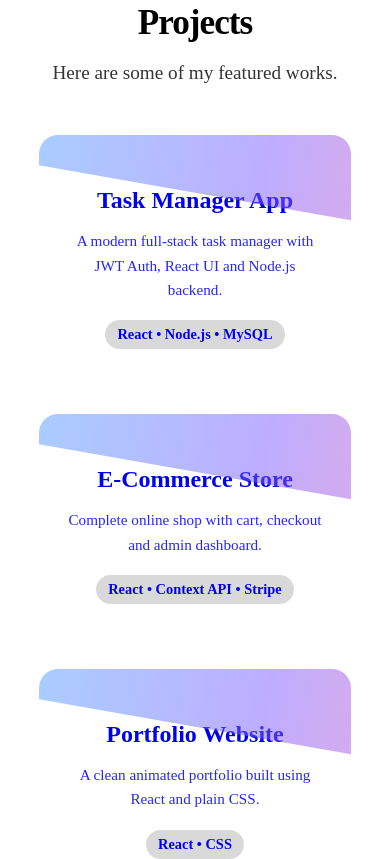
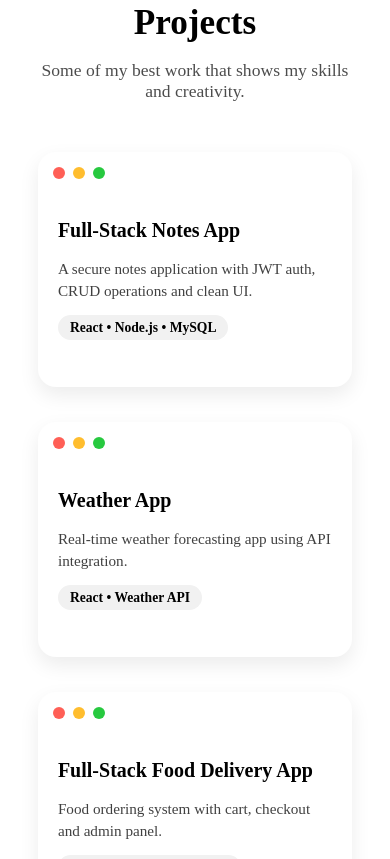
Before and after one commit to GTK-kala/Personal-Portfolio-App, a React (Vite) app in the folder Personal-Portfolio-App/: page / in a window 390 px wide. Shown: the part 5920-6779 px from the top of the page. Built offline with nearby package versions, Linux system fonts and the light colour scheme.

Commit message:
Adjusting the Project section and fixing the UI

```diff
--- a/Personal-Portfolio-App/src/assets/Data/Data.js
+++ b/Personal-Portfolio-App/src/assets/Data/Data.js
@@ -6,3 +6,76 @@ export const Data = {
     profileImage: Profile,
     resumeLink: "/resume.pdf",
 }
+
+export const skill = [
+    "HTML",
+    "CSS",
+    "JavaScript",
+    "React",
+    "Node.js",
+    "Tailwind",
+    "MySQL",
+    "Postman",
+    "Git",
+    "GitHub",
+    "VSCode",
+    "Next.js",
+  ];
+
+
+export const skills = [
+    { name: "HTML", icon: "🌐" },
+    { name: "CSS", icon: "🎨" },
+    { name: "JavaScript", icon: "⚡" },
+    { name: "React", icon: "⚛️" },
+    { name: "Node.js", icon: "🟢" },
+    { name: "MySQL", icon: "🗄️" },
+    { name: "Tailwind", icon: "🌪️" },
+    { name: "Next.js", icon: "⬛" },
+    { name: "Git", icon: "🔧" },
+    { name: "GitHub", icon: "🐙" },
+    { name: "MySQL", icon: "🗄️" },
+    { name: "Postman", icon: "📬" },
+    { name: "JavaScript", icon: "⚡" },
+    { name: "VS Code", icon: "💻" },
+    { name: "HTML", icon: "🌐" }
+  ];
+
+export const projects = [
+    {
+      title: "Full-Stack Notes App",
+      desc: "A secure notes application with JWT auth, CRUD operations and clean UI.",
+      tech: "React • Node.js • MySQL",
+      link: "#",
+    },
+    {
+      title: "Weather App",
+      desc: "Real-time weather forecasting app using API integration.",
+      tech: "React • Weather API",
+      link: "#",
+    },
+    {
+      title: "Full-Stack Food Delivery App",
+      desc: "Food ordering system with cart, checkout and admin panel.",
+      tech: "React • Node.js • MongoDB",
+      link: "#",
+    },
+    {
+      title: "Task Manager App",
+      desc: "Full-stack task organizer with status tracking and analytics.",
+      tech: "React • Node.js • MySQL",
+      link: "#",
+    },
+    {
+      title: "E-commerce Store",
+      desc: "Online shop with Stripe payments and admin dashboard.",
+      tech: "React • Context API",
+      link: "#",
+    },
+    {
+      title: "Portfolio Website",
+      desc: "Animated personal portfolio with React and CSS.",
+      tech: "React • CSS",
+      link: "#",
+    },
+  ];
--- a/Personal-Portfolio-App/src/components/About/About.jsx
+++ b/Personal-Portfolio-App/src/components/About/About.jsx
@@ -1,20 +1,7 @@
+import { skill } from "../../assets/Data/Data";
 import "./About.css";
 
 const About = () => {
-  const skills = [
-    "HTML",
-    "CSS",
-    "JavaScript",
-    "React",
-    "Node.js",
-    "Tailwind",
-    "MySQL",
-    "Postman",
-    "Git",
-    "GitHub",
-    "VSCode",
-    "Next.js",
-  ];
 
   return (
     <section className="about" id="about">
@@ -30,7 +17,7 @@ const About = () => {
 
           <h3 className="skills-title">My Skills</h3>
           <div className="skills-list">
-            {skills.map((skill, index) => (
+            {skill.map((skill, index) => (
               <span key={index} className="skill">
                 {skill}
               </span>
--- a/Personal-Portfolio-App/src/components/Projects/Project.css
+++ b/Personal-Portfolio-App/src/components/Projects/Project.css
@@ -1,107 +1,115 @@
-/* ========================= */
-/* SECTION STYLING           */
-/* ========================= */
+/* ============================= */
+/* SECTION                       */
+/* ============================= */
 .projects {
   padding: 120px 8% 80px;
   text-align: center;
 }
 
 .projects-title {
-  font-size: 2.8rem;
+  font-size: 2.6rem;
   font-weight: 800;
-  margin-bottom: 10px;
-  letter-spacing: -1px;
+  margin-bottom: 8px;
 }
 
 .projects-sub {
-  font-size: 1.2rem;
-  opacity: 0.8;
+  opacity: 0.7;
   margin-bottom: 50px;
+  font-size: 1.1rem;
 }
 
-/* ========================= */
-/* GRID LAYOUT               */
-/* ========================= */
+/* ============================= */
+/* GRID                          */
+/* ============================= */
 .project-grid {
   display: grid;
-  grid-template-columns: repeat(auto-fit, minmax(290px, 1fr));
+  grid-template-columns: repeat(auto-fit, minmax(300px, 1fr));
   gap: 35px;
 }
 
-/* ========================= */
-/* CARD STYLE                */
-/* ========================= */
+/* ============================= */
+/* CARD DESIGN                   */
+/* ============================= */
 .project-card {
-  position: relative;
-  padding: 35px;
-  border-radius: 20px;
-  background: rgba(255, 255, 255, 0.15);
-  backdrop-filter: blur(14px);
-  border: 1px solid rgba(255, 255, 255, 0.18);
+  background: #ffffff;
+  border-radius: 18px;
+  padding: 0;
+  height: 220px;
+  padding-top: 15px;
+  box-shadow: rgba(0, 0, 0, 0.08) 0px 8px 20px;
+  cursor: pointer;
+  transition: 0.35s ease;
   text-decoration: none;
+  color: inherit;
   overflow: hidden;
-  transition: 0.45s ease;
-  transform-style: preserve-3d;
 }
 
 .project-card:hover {
-  transform: translateY(-10px) scale(1.03);
-  box-shadow: 0px 20px 40px rgba(0, 0, 0, 0.15);
+  transform: translateY(-10px);
+  box-shadow: rgba(0, 0, 0, 0.12) 0px 14px 30px;
 }
 
-/* Glow Line Top */
-.project-card::before {
-  content: "";
-  position: absolute;
-  top: -70px;
-  left: -50px;
-  width: 180%;
-  height: 140px;
-  background: linear-gradient(90deg, #4aa8ff, #7b5bff, #ff4d96);
-  transform: rotate(10deg);
-  opacity: 0.5;
-  transition: 0.4s ease;
+/* ============================= */
+/* HEADER (3 dots like MacOS)     */
+/* ============================= */
+.project-header {
+  display: flex;
+  gap: 8px;
+  padding: 0 15px;
 }
 
-.project-card:hover::before {
-  top: -30px;
-  opacity: 0.8;
+.dot {
+  width: 12px;
+  height: 12px;
+  border-radius: 50%;
 }
 
-/* ========================= */
-/* CONTENT                   */
-/* ========================= */
-.project-content h3 {
-  font-size: 1.5rem;
-  margin-bottom: 12px;
-  font-weight: 700;
+.red {
+  background: #ff5f56;
 }
 
-.project-content p {
-  opacity: 0.85;
-  line-height: 1.6;
+.yellow {
+  background: #ffbd2e;
+}
+
+.green {
+  background: #27c93f;
+}
+
+/* ============================= */
+/* CARD BODY                     */
+/* ============================= */
+.project-body {
+  padding: 20px 20px;
+  text-align: left;
+}
+
+.project-body h3 {
+  font-size: 1.25rem;
+  font-weight: 700;
+  margin-bottom: 8px;
+}
+
+.project-body p {
   font-size: 0.95rem;
-  margin-bottom: 18px;
+  opacity: 0.75;
+  line-height: 1.5;
+  margin-bottom: 15px;
 }
 
 .tech {
-  display: inline-block;
-  padding: 6px 12px;
-  font-size: 0.9rem;
+  font-weight: 600;
+  font-size: 0.85rem;
+  background: #f1f1f1;
+  padding: 5px 12px;
   border-radius: 50px;
-  background: rgba(0, 0, 0, 0.15);
-  backdrop-filter: blur(8px);
-  font-weight: 600;
 }
 
-/* ========================= */
-/* RESPONSIVE FIXES          */
-/* ========================= */
+/* ============================= */
+/* RESPONSIVE FIX                */
+/* ============================= */
 @media (max-width: 600px) {
   .projects-title {
     font-size: 2.2rem;
   }
-  .project-card {
-    padding: 28px;
-  }
 }
--- a/Personal-Portfolio-App/src/components/Projects/Project.jsx
+++ b/Personal-Portfolio-App/src/components/Projects/Project.jsx
@@ -1,42 +1,23 @@
+import { projects } from "../../assets/Data/Data";
 import "./Project.css";
 
- const Projects = () => {
-  const projects = [
-    {
-      title: "Task Manager App",
-      desc: "A modern full-stack task manager with JWT Auth, React UI and Node.js backend.",
-      tech: "React • Node.js • MySQL",
-      link: "https://github.com/yourGit/task-manager",
-    },
-    {
-      title: "E-Commerce Store",
-      desc: "Complete online shop with cart, checkout and admin dashboard.",
-      tech: "React • Context API • Stripe",
-      link: "https://github.com/yourGit/ecommerce",
-    },
-    {
-      title: "Portfolio Website",
-      desc: "A clean animated portfolio built using React and plain CSS.",
-      tech: "React • CSS",
-      link: "https://github.com/yourGit/portfolio",
-    },
-  ];
+export default function Projects() {
 
   return (
     <section className="projects" id="projects">
       <h2 className="projects-title">Projects</h2>
-      <p className="projects-sub">Here are some of my featured works.</p>
+      <p className="projects-sub">Some of my best work that shows my skills and creativity.</p>
 
       <div className="project-grid">
         {projects.map((p, i) => (
-          <a
-            key={i}
-            href={p.link}
-            target="_blank"
-            rel="noopener noreferrer"
-            className="project-card"
-          >
-            <div className="project-content">
+          <a key={i} href={p.link} className="project-card" target="_blank">
+            <div className="project-header">
+              <div className="dot red"></div>
+              <div className="dot yellow"></div>
+              <div className="dot green"></div>
+            </div>
+
+            <div className="project-body">
               <h3>{p.title}</h3>
               <p>{p.desc}</p>
               <span className="tech">{p.tech}</span>
@@ -47,5 +28,3 @@ import "./Project.css";
     </section>
   );
 }
-
-export default Projects;
--- a/Personal-Portfolio-App/src/components/Skills/Skill.jsx
+++ b/Personal-Portfolio-App/src/components/Skills/Skill.jsx
@@ -1,3 +1,4 @@
+import { skills } from "../../assets/Data/Data";
 import { useEffect, useRef } from "react";
 import "./Skill.css";
 
@@ -14,24 +15,6 @@ export default function Skills() {
 
     observer.observe(sectionRef.current);
   }, []);
-
-  const skills = [
-    { name: "HTML", icon: "🌐" },
-    { name: "CSS", icon: "🎨" },
-    { name: "JavaScript", icon: "⚡" },
-    { name: "React", icon: "⚛️" },
-    { name: "Node.js", icon: "🟢" },
-    { name: "MySQL", icon: "🗄️" },
-    { name: "Tailwind", icon: "🌪️" },
-    { name: "Next.js", icon: "⬛" },
-    { name: "Git", icon: "🔧" },
-    { name: "GitHub", icon: "🐙" },
-    { name: "MySQL", icon: "🗄️" },
-    { name: "Postman", icon: "📬" },
-    { name: "JavaScript", icon: "⚡" },
-    { name: "VS Code", icon: "💻" },
-    { name: "HTML", icon: "🌐" }
-  ];
 
   return (
     <section className="skill-wrapper" id="skills" ref={sectionRef}>
```
